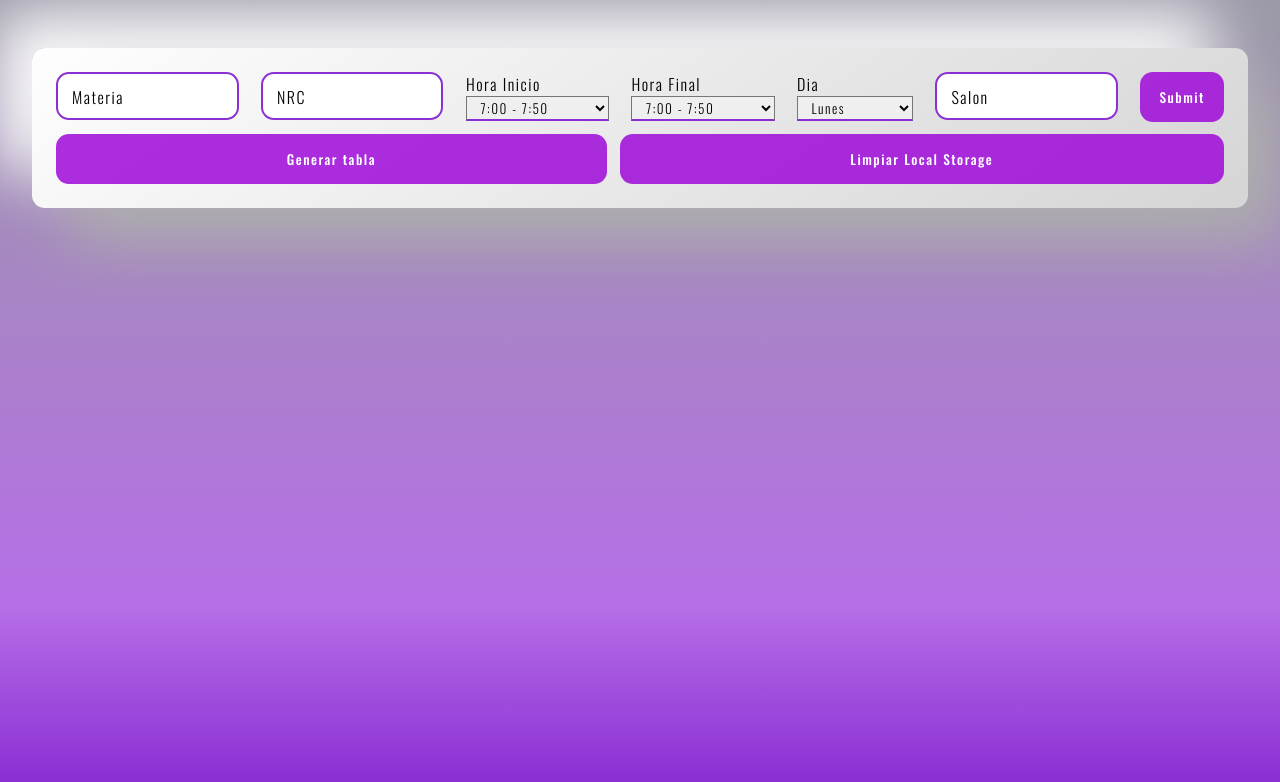
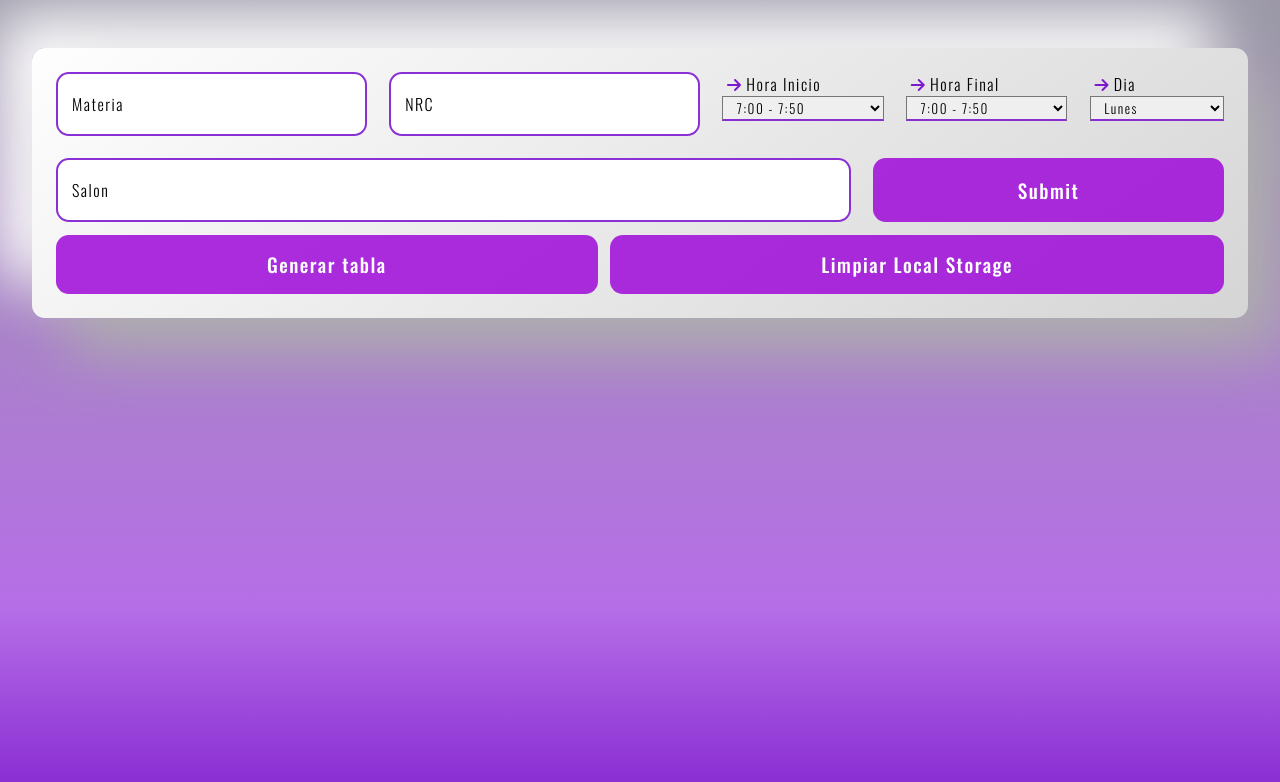
Before and after one commit to MauroGonzalez51/JS-Repository, a plain HTML site: page Random/Schedule/1.2/index.html in a window 1280 px wide. Drawn offline with nearby package versions, Linux system fonts and the light colour scheme; a web font is replaced by a local one.

Commit message:
style: :lipstick: Minor changes to the style.css
Also minor changes to the .js in order to improve user experience

```diff
--- a/Random/Schedule/1.2/elements.js
+++ b/Random/Schedule/1.2/elements.js
@@ -2,6 +2,8 @@ import {
     getAllStorageData,
     removeItemFromLocalStorage,
 } from "./localStorage.js";
+
+import { initialTable } from "./table.js";
 
 const table = document.querySelector(".table");
 
@@ -35,8 +37,12 @@ const insertData = (element, { ...args }) => {
 
     container.addEventListener("click", (event) => {
         const key = event.target.parentElement.getAttribute("data-key");
+
+        if (!window.confirm("¿Quieres elimiar este elemento?")) return;
+
         removeItemFromLocalStorage(key);
-        window.location.reload();
+
+        initialTable();
     });
 };
 
--- a/Random/Schedule/1.2/index.html
+++ b/Random/Schedule/1.2/index.html
@@ -4,6 +4,7 @@
         <meta charset="UTF-8" />
         <meta name="viewport" content="width=device-width, initial-scale=1.0" />
         <link rel="stylesheet" href="style.css" />
+        <script src="https://kit.fontawesome.com/d6d48681ac.js" crossorigin="anonymous"></script>
         <title>Document</title>
     </head>
     <body class="body">
@@ -15,6 +16,7 @@
                             type="text"
                             id="subject"
                             class="form-field__input"
+                            autocomplete="off"
                         />
                         <label for="text" class="form-field__label"
                             >Materia</label
@@ -22,11 +24,18 @@
                     </div>
 
                     <div class="form-field">
-                        <input type="text" id="NRC" class="form-field__input" />
+                        <input
+                            type="text"
+                            id="NRC"
+                            class="form-field__input"
+                            autocomplete="off"
+                            maxlength="4"
+                        />
                         <label for="text" class="form-field__label">NRC</label>
                     </div>
 
                     <div class="form-field select-container">
+                        <i class="fa-solid fa-arrow-right"></i>
                         <label for="text">Hora Inicio</label>
                         <select
                             name="select"
@@ -36,6 +45,7 @@
                     </div>
 
                     <div class="form-field select-container">
+                        <i class="fa-solid fa-arrow-right"></i>
                         <label for="text">Hora Final</label>
                         <select
                             name="select"
@@ -45,6 +55,7 @@
                     </div>
 
                     <div class="form-field select-container">
+                        <i class="fa-solid fa-arrow-right"></i>
                         <label for="text">Dia</label>
                         <select
                             name="select"
@@ -58,7 +69,8 @@
                             type="text"
                             id="classroom"
                             class="form-field__input"
-                        />
+                            autocomplete="off"
+                            />
                         <label for="text" class="form-field__label"
                             >Salon</label
                         >
@@ -88,10 +100,9 @@
                     label.classList.add("label-animation");
                 });
 
-                input.addEventListener('blur', () => {
-                    if (!input.value)
-                        label.classList.remove("label-animation");
-                })
+                input.addEventListener("blur", () => {
+                    if (!input.value) label.classList.remove("label-animation");
+                });
             });
         </script>
 
--- a/Random/Schedule/1.2/script.js
+++ b/Random/Schedule/1.2/script.js
@@ -18,6 +18,12 @@ form.addEventListener("submit", (event) => {
     event.preventDefault();
 
     const data = getFormValues(event.target);
+
+    const hasEmptyValue = Object.values(data).some((value) => {
+        return value === undefined || value === null || value.trim() === "";
+    });
+
+    if (hasEmptyValue) return;
 
     const hourLabels = selectRange(data).map(({ classTimeStamp }) => {
         return {
@@ -48,5 +54,5 @@ generateTableBtn.addEventListener("click", () => {
 
 clearLocalStorageBtn.addEventListener("click", () => {
     clearLocalStorage();
-    window.location.reload();
+    initialTable();
 });
--- a/Random/Schedule/1.2/style.css
+++ b/Random/Schedule/1.2/style.css
@@ -39,9 +39,6 @@
     background: linear-gradient(145deg, #fefefe, #d5d5d5);
     box-shadow: 35px 35px 63px #adadad, -35px -35px 63px #ffffff;
     gap: 0.8rem;
-}
-
-.form-container {
     font-weight: 300;
 }
 
@@ -64,6 +61,9 @@
     border-radius: 0.8rem;
     outline: none !important;
     border: 2px solid rgba(126, 24, 207, 0.8925945378151261);
+    height: 4rem;
+    font-size: 1.5rem;
+    font-weight: 300;
 }
 
 .form-field__label {
@@ -72,7 +72,7 @@
     left: 1rem;
     transform: translateY(-50%);
     pointer-events: none;
-    transition: 0.3s;
+    transition: 0.5s;
 }
 
 .label-animation {
@@ -87,6 +87,18 @@
 .select-container {
     display: flex;
     flex-direction: column;
+    position: relative;
+}
+
+.select-container > label {
+    margin-inline: 1.5rem;
+}
+
+.select-container > i {
+    position: absolute;
+    left: .3rem;
+    top: .3rem;
+    color: rgb(125, 24, 207)
 }
 
 .button {
@@ -96,6 +108,7 @@
     border: 2px solid transparent;
     background: rgba(158, 8, 218, 0.845);
     color: #fff;
+    font-size: 1.2rem;
 }
 
 .select {
@@ -107,6 +120,7 @@
 option {
     font-weight: 300;
     font-size: 1.2rem;
+    letter-spacing: 3px;
 }
 
 .result {
--- a/Random/Schedule/1.2/table.js
+++ b/Random/Schedule/1.2/table.js
@@ -91,6 +91,10 @@ const tableBody = () => {
 };
 
 const initialTable = () => {
+    Array.from(table.children).forEach((children) =>
+        table.removeChild(children)
+    );
+
     tableHeader();
 
     tableBody();
```
